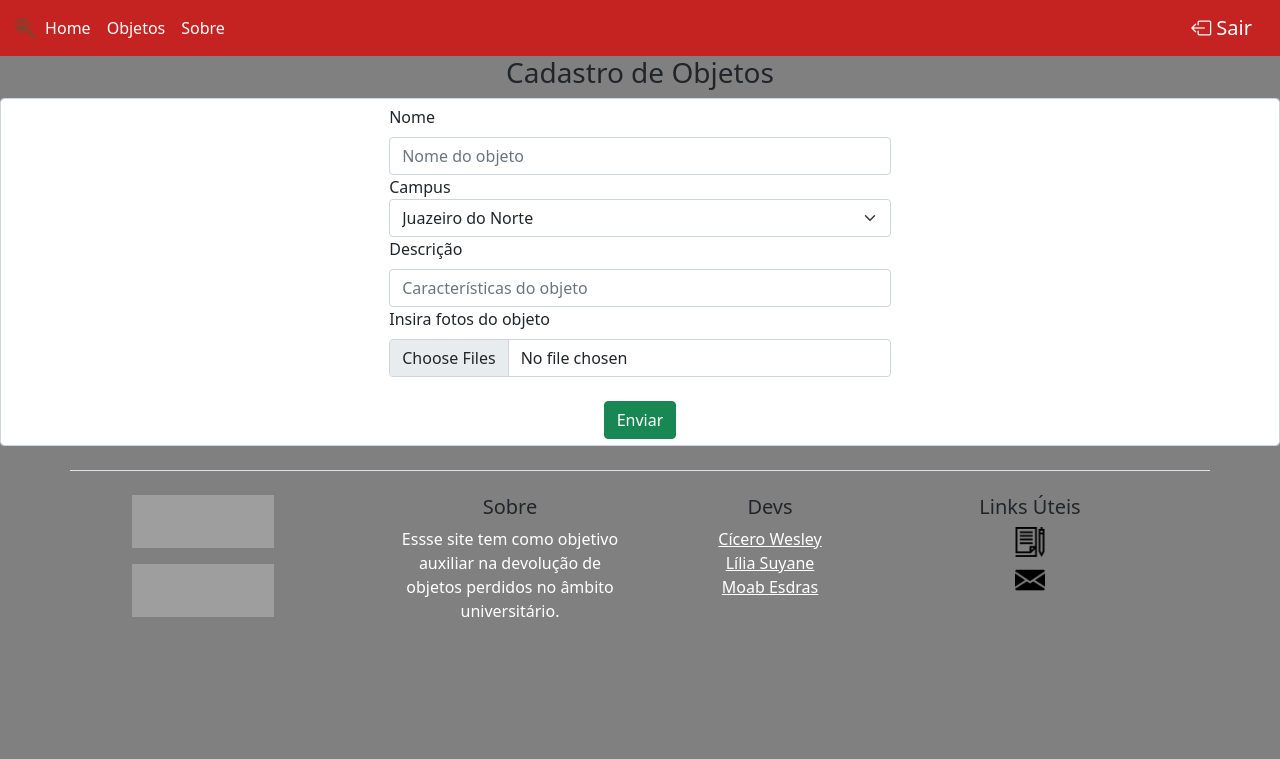
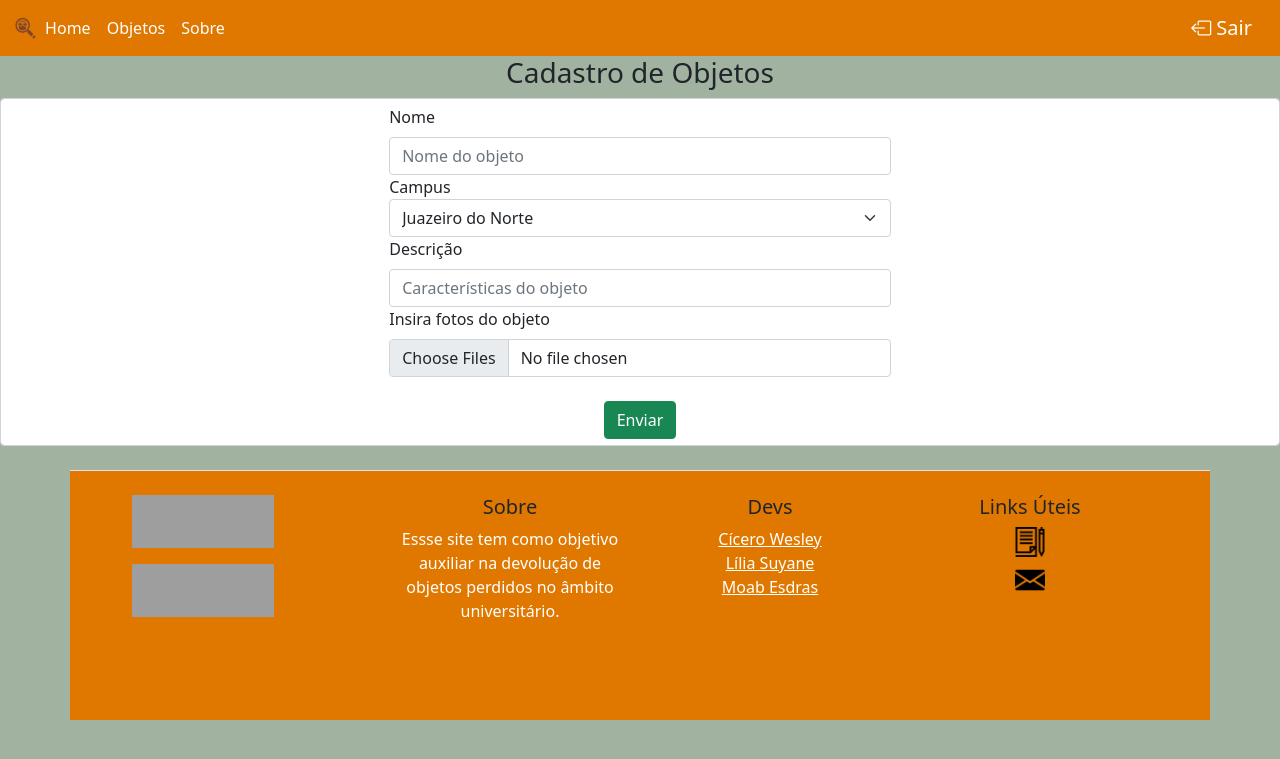
Before and after one commit to CiceroWesley/found-and-lost, a PHP site: template view/cadastro.php in a window 1280 px wide. Shown: the top 759 px of the page. Run offline with PHP 8.4, Linux system fonts and the light colour scheme; the template is opened without the code that fills it, so the values that code supplies are empty; the visitor is signed in with stand-in values (Sample User, id 1); grey boxes are pictures that could not be loaded.

Commit message:
Add files via upload

```diff
--- a/public/css/index.css
+++ b/public/css/index.css
@@ -5,13 +5,14 @@
     margin-bottom: 0;
     border-radius: 0;
     z-index: 2;
-    background-color: rgb(197, 34, 34);
+    background-color: #e07800;
   }
 
 footer {
-    background-color: gray;
+    background-color: #e07800;
     padding: 50px;
     height: 250px;
+    margin-left: 0%;
 }
 
 .carousel-inner img {
@@ -57,11 +58,15 @@ footer {
 }
 
 body{
-  background-color: gray;
+  background-color: #a1b2a1;
 }
 
 .nav-link{
   color: white;
+}
+
+.nav-link:hover{
+  color: black;
 }
 
 .navbar-brand{
```
